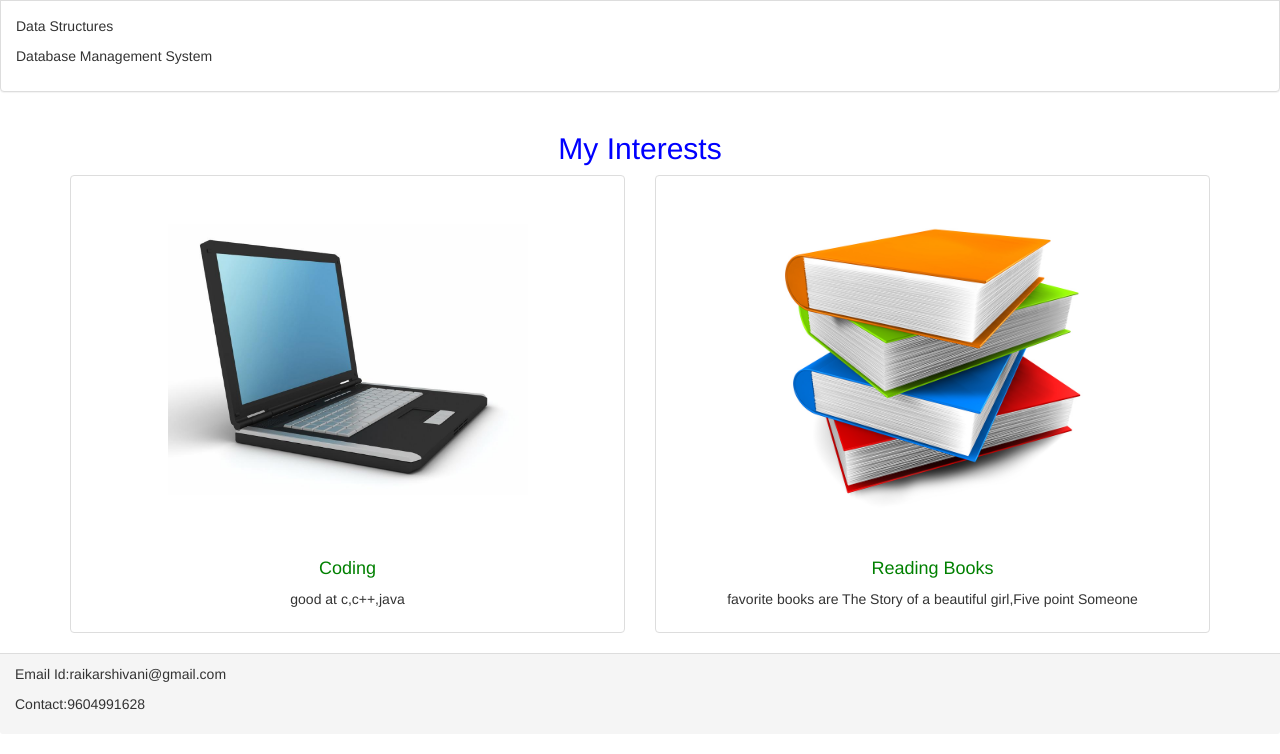
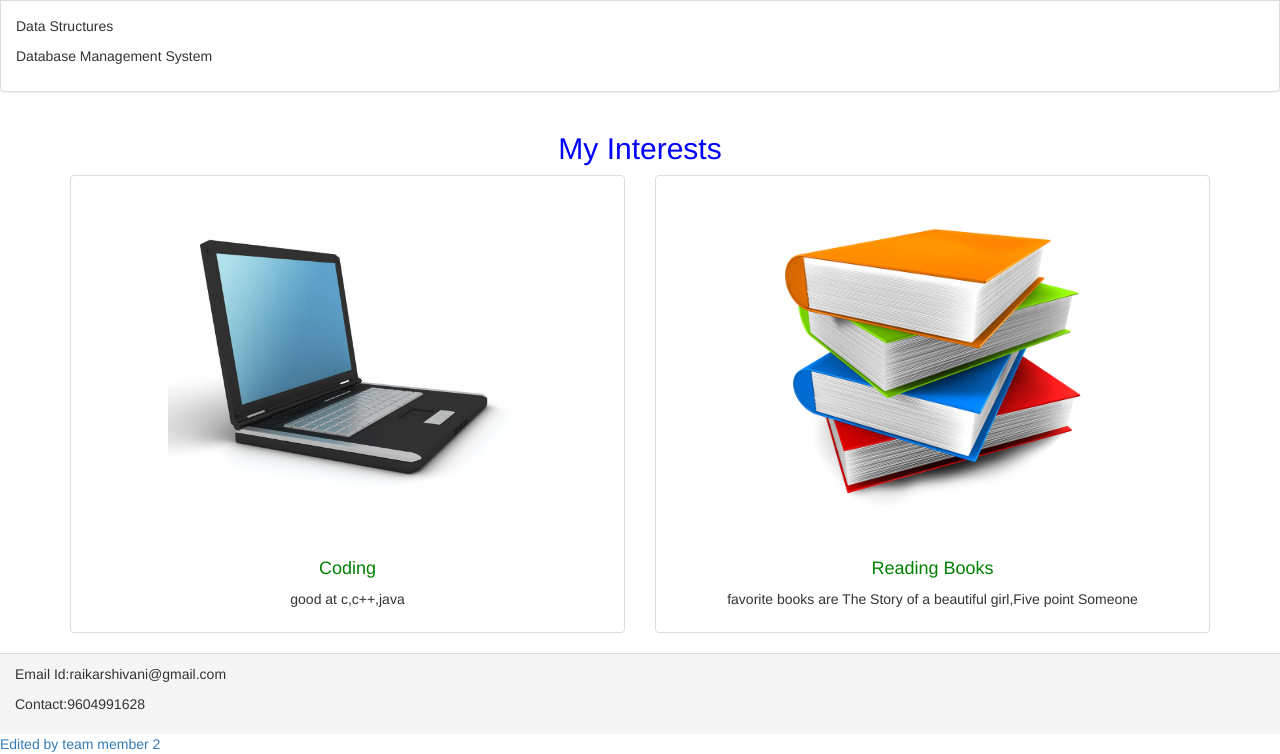
Before and after one commit to raikarshivani/bochu, a plain HTML site: page index.html in a window 1280 px wide. Shown: the part 1232-1986 px from the top of the page. Drawn offline with Linux system fonts and the light colour scheme.

Commit message:
first change by team memeber 2

```diff
--- a/index.html
+++ b/index.html
@@ -200,6 +200,7 @@
           <p>Contact:9604991628</p>
     </div>
 <div></div>
+<div><a>Edited by team member 2</a></div>
 
     <!-- jQuery (necessary for Bootstrap's JavaScript plugins) -->
     <script src="dist/js/jquery-1.11.2.min.js"></script>
```
Also changed, not shown: motu.jpg (added).
